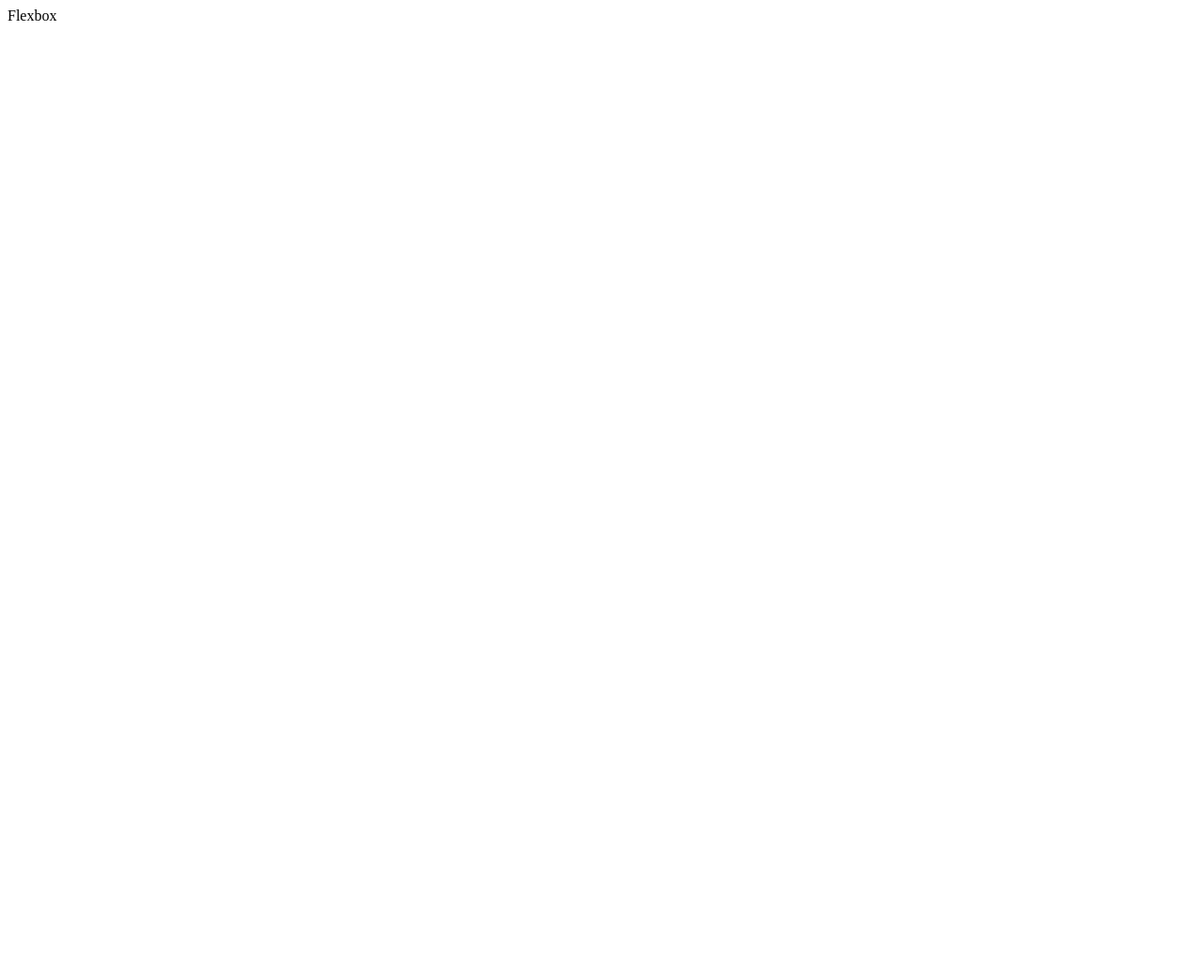
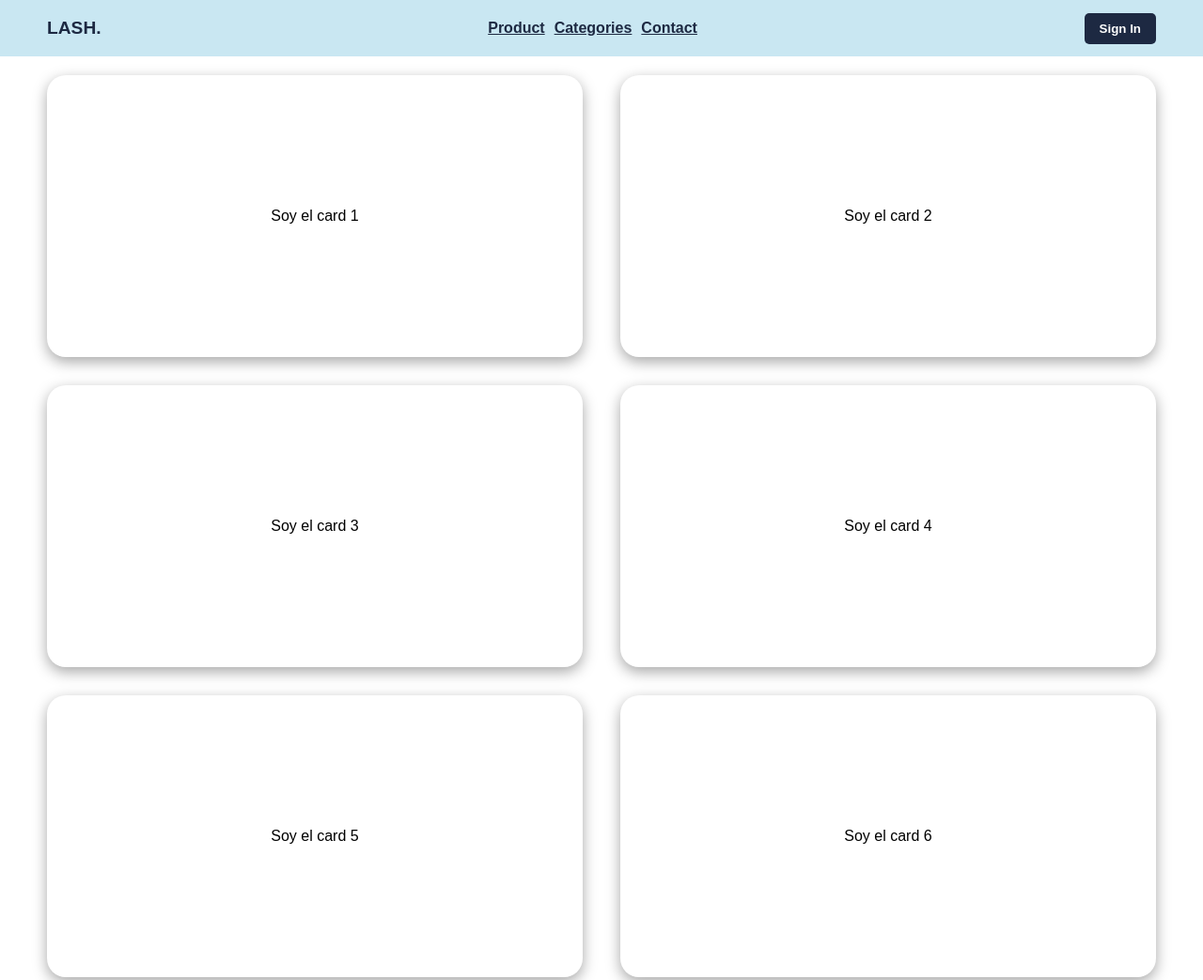
Before and after one commit to EmilyG20/flex-box, a plain HTML site: page index.html in a window 1280 px wide. Shown: the top 1043 px of the page at 94% size. Before the commit the page ends 800 px from the top, so only its background shows below. Drawn offline with Linux system fonts and the light colour scheme.

Commit message:
commit en develop

```diff
--- a/index.html
+++ b/index.html
@@ -8,6 +8,30 @@
   <title>Flexbox</title>
 </head>
 <body>
-  Flexbox
+  <header>
+    <div class="header_container">
+      <span class="header_title">LASH.</span>
+      <nav class="header_nav">
+        <ul>
+          <li>Product</li>
+          <li>Categories</li>
+          <li>Contact</li>
+        </ul>
+      </nav>
+      <button class="header_signin">Sign In</button>
+    </div>
+  </header>
+  <main>
+    <section class="products_container">
+      <div class="card">Soy el card 1</div>
+      <div class="card">Soy el card 2</div>
+      <div class="card">Soy el card 3</div>
+      <div class="card">Soy el card 4</div>
+      <div class="card">Soy el card 5</div>
+      <div class="card">Soy el card 6</div>
+      <div class="card">Soy el card 7</div>
+    </section>
+
+  </main>
 </body>
 </html>
--- a/styles.css
+++ b/styles.css
@@ -0,0 +1,75 @@
+*{
+  box-sizing: border-box;
+  margin: 0;
+  padding: 0;
+}
+
+body, html {
+  margin: 0;
+  font-family: sans-serif;
+}
+header {
+  height: 60px;
+  background-color: #C9E7F2;
+  padding: 0 50px;
+}
+.header_container {
+  height: 100%;
+  width: 100%;
+  display: flex;
+  justify-content: space-between;
+  align-items: center;
+}
+.header_container .header_title {
+  color: #1D2942;
+  font-weight: 700;
+  font-size: 1.2rem;
+}
+.header_container span,nav,button{
+}
+.header_container .header_nav ul{
+  display: flex;
+  list-style: none;
+  padding: 0;
+  margin: 0;
+}
+.header_container .header_nav li{
+  margin:  0 5px;
+  font-weight: 600;
+  color: #1D2942;
+  text-decoration: underline;
+}
+.header_container .header_signin {
+  border: 1px solid transparent;
+  outline: none;
+  background-color: #1D2942;
+  color: #fff;
+  border-radius: 5px;
+  padding: 8px 15px;
+  font-weight: 700;
+  cursor: pointer;
+}
+main{
+  padding: 20px 50px;
+}
+.products_container {
+  display: flex;
+  justify-content: space-between;
+  flex-wrap: wrap;
+  row-gap: 30px;
+  column-gap: 20px;
+}
+.products_container .card{
+  border-radius: 20px;
+  width: calc(50% - 20px);
+  height: 300px;
+  box-shadow: rgba(0, 0, 0, 0.35) 0px 5px 15px;
+  align-items: center;
+  justify-content: center;
+  display: flex;
+}
+@media screen and (max-width:598px){
+  .products_container .card {
+    width: 100%;
+  }
+}
```
